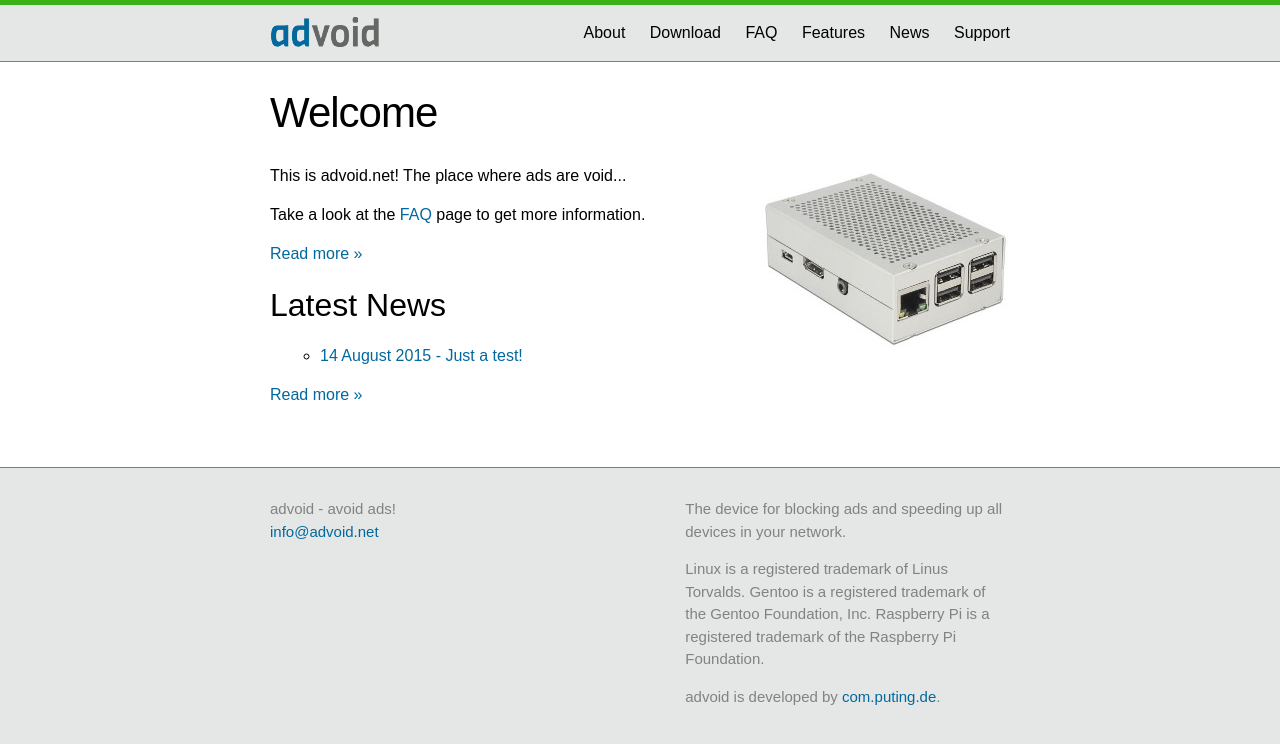
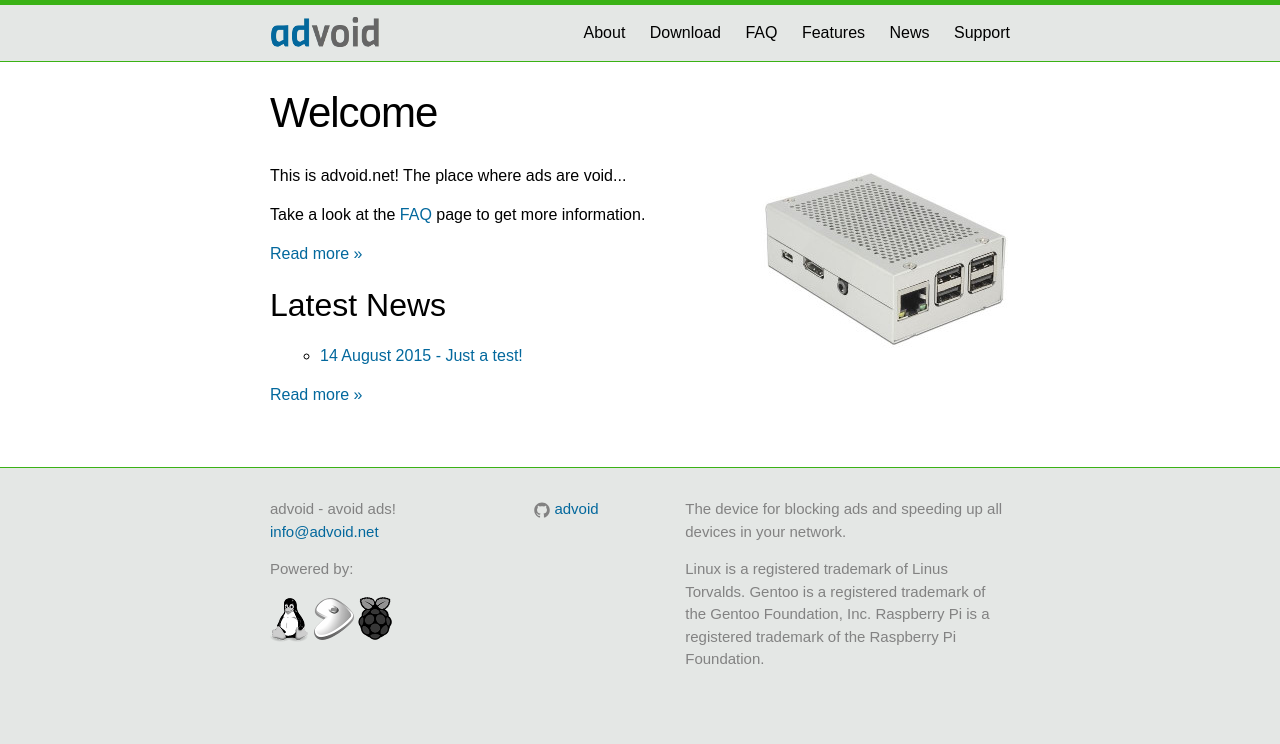
Before and after one commit to advoid/advoid.net, a Jekyll site: the page built from index.md, in a window 1280 px wide. Shown: the top 744 px of the page. Built offline with Jekyll 4.4.1, drawn with Linux system fonts in a browser that asks for light colours.

Commit message:
added some logos

```diff
--- a/_config.yml
+++ b/_config.yml
@@ -4,7 +4,7 @@ description: "The device for blocking ads and speeding up all devices in your ne
 baseurl: "" # the subpath of your site, e.g. /blog/
 url: "http://advoid.net" # the base hostname & protocol for your site
 #twitter_username: advoid
-#github_username:  advoid
+github_username:  advoid
 paginate:      5
 paginate_path: "news/page:num/"
 permalink:     /news/:year/:month/:day/:title/
--- a/_includes/footer.html
+++ b/_includes/footer.html
@@ -7,6 +7,12 @@
           <li>{{ site.title }}</li>
           <li><a href="mailto:{{ site.email }}">{{ site.email }}</a></li>
         </ul>
+        <p>Powered by:</p>
+        <p>
+          <a href="http://kernel.org/"><img src="/images/tux.png"></a>
+          <a href="http://gentoo.org/"><img src="/images/gentoo.png"></a>
+          <a href="http://raspberrypi.org/"><img src="/images/raspberrypi.png"></a>
+        </p>
       </div>
       <div class="footer-col  footer-col-2">
         <ul class="social-media-list">
@@ -42,7 +48,7 @@
       <div class="footer-col  footer-col-3">
         <p class="text">{{ site.description }}</p>
         <p>Linux is a registered trademark of Linus Torvalds. Gentoo is a registered trademark of the Gentoo Foundation, Inc. Raspberry Pi is a registered trademark of the Raspberry Pi Foundation.</p>
-        <p>advoid is developed by <a href="http://com.puting.de/">com.puting.de</a>.</p>
+        <!--<p>advoid is developed by <a href="http://com.puting.de/">com.puting.de</a>.</p>-->
       </div>
     </div>
   </div>
--- a/_includes/header.html
+++ b/_includes/header.html
@@ -16,6 +16,7 @@
           <a class="page-link" href="/features/">Features</a>
           <a class="page-link" href="/news/">News</a>
           <a class="page-link" href="/support/">Support</a>
+          <!--<a class="page-link" href="/development/">Development</a>-->
       </div>
     </nav>
   </div>
```
Also changed, not shown: images/gentoo.png (added), images/raspberrypi.png (added), images/tux.png (added).
